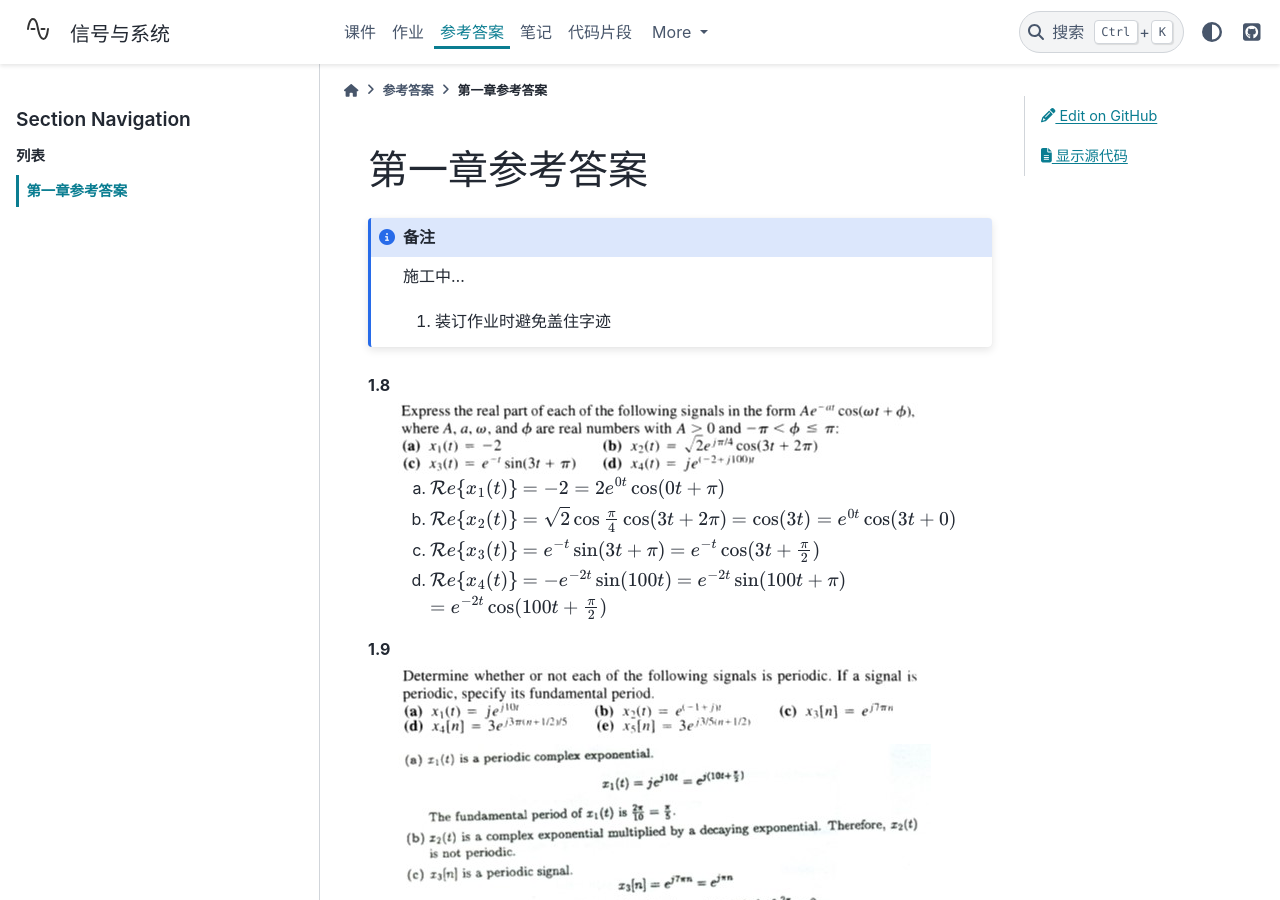
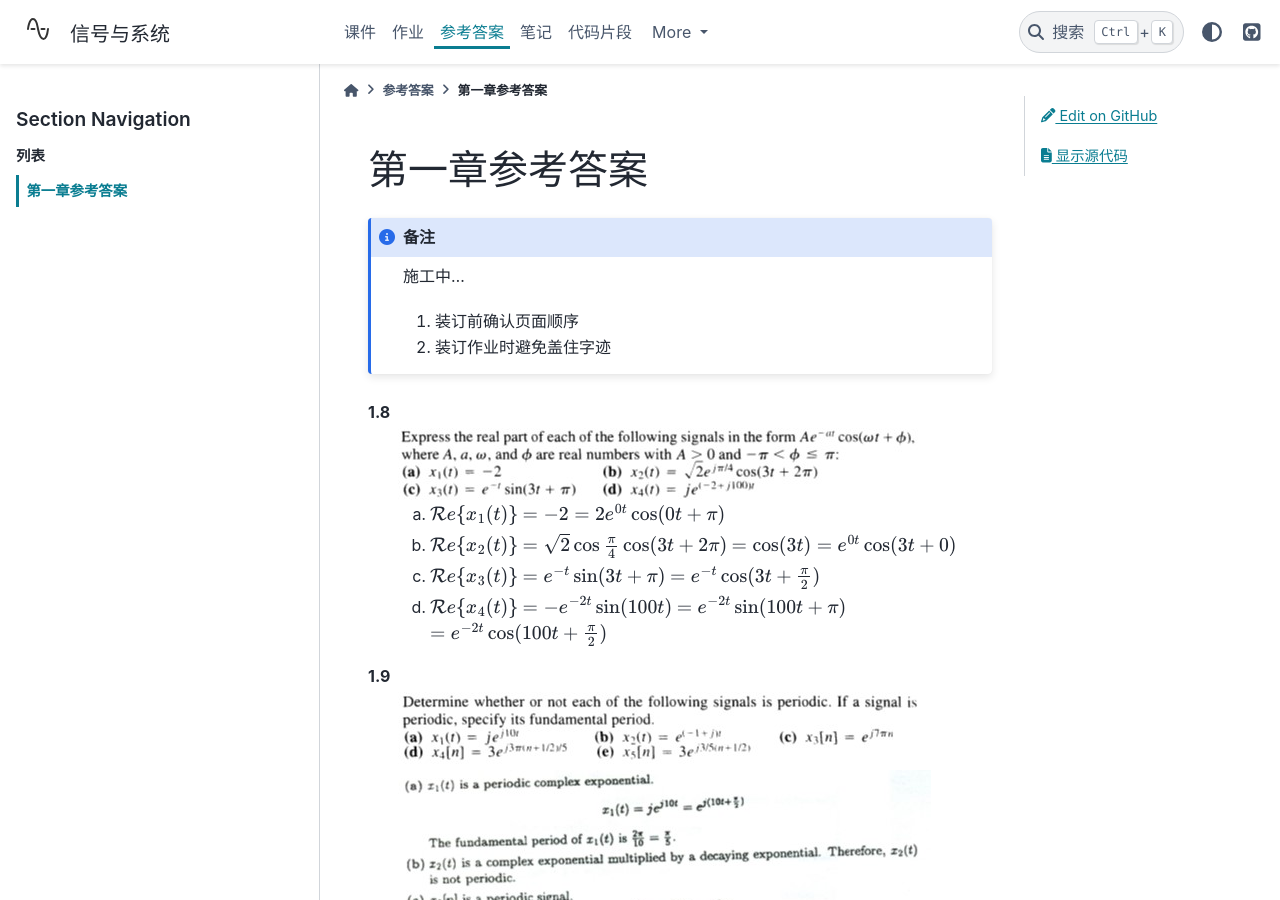
Before and after one commit to atlanswer/Signals-and-Systems, a Sphinx documentation site: the page built from doc/answer/chapter1.rst, in a window 1280 px wide and 900 px high. Built offline with Sphinx 7.4.7 and the PyData theme 0.15.4, drawn with Linux system fonts in a browser that asks for light colours.

Commit message:
content: fix chapter 1 answer

```diff
--- a/doc/answer/chapter1.rst
+++ b/doc/answer/chapter1.rst
@@ -4,6 +4,7 @@
 
 .. note:: 施工中...
 
+  #. 装订前确认页面顺序
   #. 装订作业时避免盖住字迹
 
 1.8
@@ -100,6 +101,8 @@
 
   The system is linear and time-invariant.
 
+  .. warning:: （c）
+
 1.27 (b, c)
   .. image:: assets/1-27.jpg
   .. image:: assets/1-27-2.jpg
```
